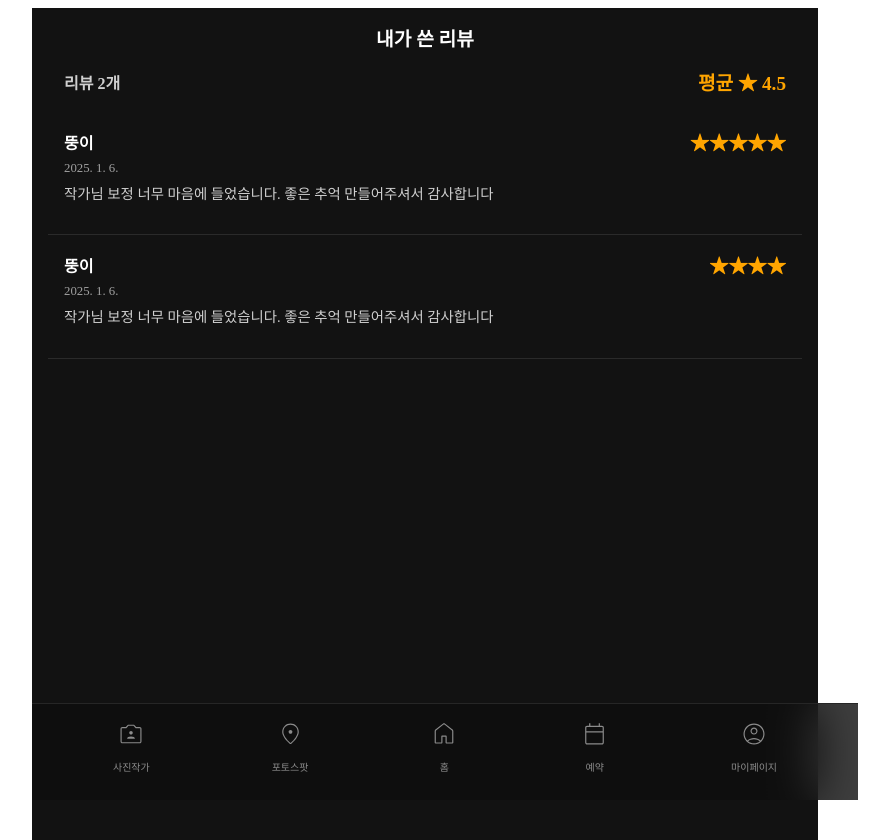
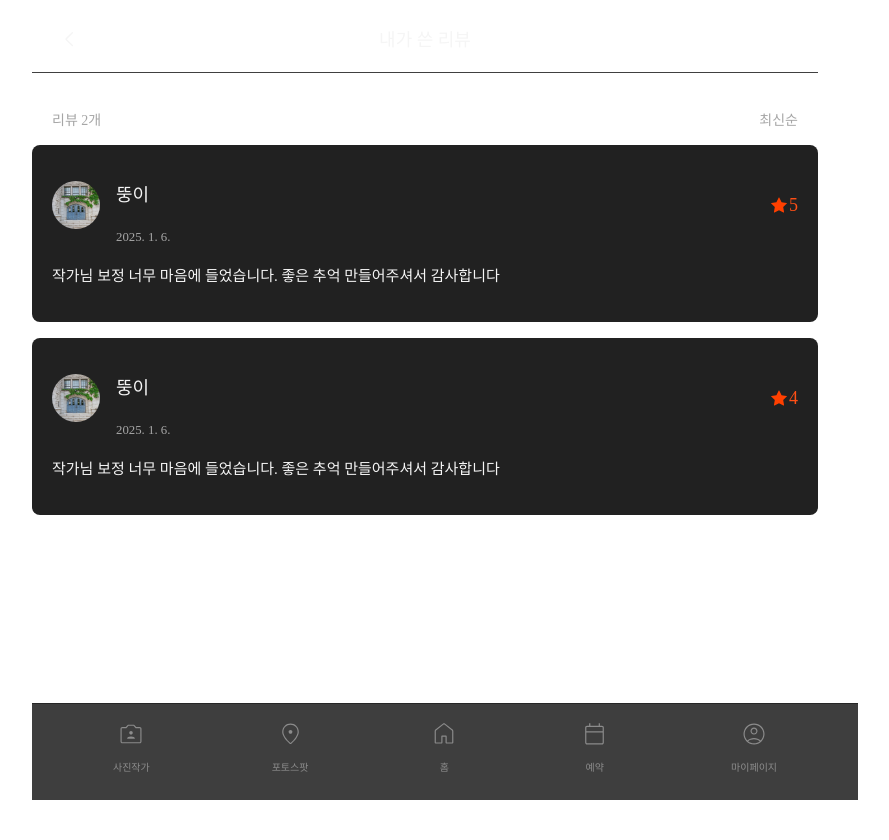
Before and after one commit to photo-ground/FE, a Next.js app: page /my/reviews in a window 1280 px wide. Shown: the whole page, without its empty margins (215-1104 px from the left). After the commit the page ends 816 px from the top, so only its background shows below. Built offline with nearby package versions, Linux system fonts and the light colour scheme.

Commit message:
✨ feat: review

```diff
--- a/src/app/my/_component/FollowItem.tsx
+++ b/src/app/my/_component/FollowItem.tsx
@@ -1,4 +1,3 @@
-import Chip from '@/components/atoms/Chip';
 import SmallButton from '@/components/atoms/SmallButton';
 import styled from 'styled-components';
 
@@ -48,7 +47,10 @@ export default function FollowItem({
       <UserInfo>
         <span>{photographerName}</span>
       </UserInfo>
-      <SmallButton.Tertiary text="팔로우" onClick={handleFollowButton} />
+      <SmallButton.Tertiary
+        text="팔로우"
+        onClick={() => handleFollowButton()}
+      />
     </UserCardWrapper>
   );
 }
--- a/src/app/my/_component/ReviewItem.tsx
+++ b/src/app/my/_component/ReviewItem.tsx
@@ -1,49 +1,53 @@
+import SmallStarIcon from '@/assets/SmallStarIcon';
+import Text from '@/components/atoms/Text';
+import Image from 'next/image';
 import styled from 'styled-components';
 
 const ReviewItemWrapper = styled.div`
-  padding: 1rem;
-  border-bottom: 1px solid rgba(255, 255, 255, 0.1);
+  padding: 1.25rem;
   color: white;
+  border-radius: 0.5rem;
+  background-color: ${({ theme }) => theme.colors.gray[900]};
 `;
 
 const Header = styled.div`
   display: flex;
   justify-content: space-between;
   align-items: center;
-
-  .name {
-    font-size: 1rem;
-    font-weight: bold;
-  }
-
-  .rating {
-    color: orange;
-    font-size: 1.2rem;
-    font-weight: bold;
-  }
+  gap: 1rem;
+  margin-bottom: 1.25rem;
 `;
 
 const Date = styled.span`
   display: block;
   margin-top: 0.3rem;
   font-size: 0.8rem;
+
   color: rgba(255, 255, 255, 0.6);
 `;
-
-const ReviewText = styled.p`
-  margin-top: 0.5rem;
-  font-size: 0.9rem;
-  line-height: 1.4;
-  color: rgba(255, 255, 255, 0.8);
+const ProfileImage = styled(Image)`
+  border-radius: 3rem;
+`;
+const ReviewMain = styled.div`
+  display: flex;
+  flex-direction: column;
+`;
+const ScoreBox = styled.div`
+  display: flex;
+  text-align: center;
+  align-items: center;
+  margin-left: auto;
 `;
 
 export default function ReviewItem({
   photographerName,
+  photographerProfileUrl,
   createdAt,
   score,
   content,
 }: {
   photographerName: string;
+  photographerProfileUrl: string;
   createdAt: string;
   score: number;
   content: string;
@@ -52,11 +56,24 @@ export default function ReviewItem({
   return (
     <ReviewItemWrapper>
       <Header>
-        <span className="name">{photographerName}</span>
-        <span className="rating">{'★'.repeat(score)}</span>
+        <ProfileImage
+          width={48} // 숫자로 전달 (3rem = 48px)
+          height={48}
+          alt={photographerName}
+          src={photographerProfileUrl}
+        />
+        <ReviewMain>
+          <Text variant="title2_sb">{photographerName}</Text>
+          <Date>{date}</Date>
+        </ReviewMain>
+        <ScoreBox>
+          <SmallStarIcon />
+          <Text variant="title2_sb" color="#FF4F15">
+            {score}
+          </Text>
+        </ScoreBox>
       </Header>
-      <Date>{date}</Date>
-      <ReviewText>{content}</ReviewText>
+      <Text variant="body2_rg">{content}</Text>
     </ReviewItemWrapper>
   );
 }
--- a/src/app/my/reviews/page.tsx
+++ b/src/app/my/reviews/page.tsx
@@ -1,40 +1,29 @@
 'use client';
 
 import styled from 'styled-components';
+import TNB from '@/components/TNB';
+import Text from '@/components/atoms/Text';
 import ReviewItem from '../_component/ReviewItem';
 
-const ReviewPageWrapper = styled.div`
-  background-color: #121212;
-  min-height: 100vh;
-  color: white;
-  padding: 1rem;
-`;
-
-const Header = styled.div`
-  text-align: center;
-  font-size: 1.2rem;
-  font-weight: bold;
-  margin-bottom: 1rem;
+const Container = styled.div`
+  position: relative;
+  height: 100dvh;
 `;
 
 const StatsWrapper = styled.div`
   display: flex;
   justify-content: space-between;
   align-items: center;
-  padding: 0 1rem;
-  margin-bottom: 1rem;
+  margin: 1.5rem 1.25rem;
+  margin-bottom: 0;
+`;
 
-  .count {
-    font-size: 1rem;
-    font-weight: bold;
-    color: rgba(255, 255, 255, 0.8);
-  }
+const ReviewItemContainer = styled.div`
+  display: flex;
+  flex-direction: column;
+  gap: 16px;
+    margin 12px 20px;
 
-  .averageScore {
-    font-size: 1.2rem;
-    font-weight: bold;
-    color: orange;
-  }
 `;
 
 export default function Reviews() {
@@ -46,6 +35,7 @@ export default function Reviews() {
         reviewId: 4,
         reservationId: 9,
         photographerName: '뚱이',
+        photographerProfileUrl: '/images/ewha.jpg',
         content:
           '작가님 보정 너무 마음에 들었습니다. 좋은 추억 만들어주셔서 감사합니다',
         score: 5,
@@ -55,6 +45,8 @@ export default function Reviews() {
         reviewId: 1,
         reservationId: 6,
         photographerName: '뚱이',
+        photographerProfileUrl: '/images/ewha.jpg',
+
         content:
           '작가님 보정 너무 마음에 들었습니다. 좋은 추억 만들어주셔서 감사합니다',
         score: 4,
@@ -64,26 +56,33 @@ export default function Reviews() {
   };
 
   return (
-    <ReviewPageWrapper>
+    <Container>
       {/* 상단 헤더 */}
-      <Header>내가 쓴 리뷰</Header>
+      <TNB.Back text="내가 쓴 리뷰" />
 
       {/* 리뷰 통계 */}
       <StatsWrapper>
-        <span className="count">리뷰 {data.count}개</span>
-        <span className="averageScore">평균 ★ {data.averageScore}</span>
+        <Text variant="caption1_md" color="#a6a6a6">
+          리뷰 {data.count}개
+        </Text>
+        <Text variant="caption1_md" color="#a6a6a6">
+          최신순
+        </Text>
       </StatsWrapper>
 
+      <ReviewItemContainer>
         {/* 리뷰 목록 */}
         {data.reviews.map((review) => (
           <ReviewItem
             key={review.reviewId}
             photographerName={review.photographerName}
+            photographerProfileUrl={review.photographerProfileUrl}
             createdAt={new Date(review.createdAt).toLocaleDateString('ko-KR')}
             score={review.score}
             content={review.content}
           />
         ))}
-    </ReviewPageWrapper>
+      </ReviewItemContainer>
+    </Container>
   );
 }
```
Lines whose indentation alone changed are shown as unchanged.
